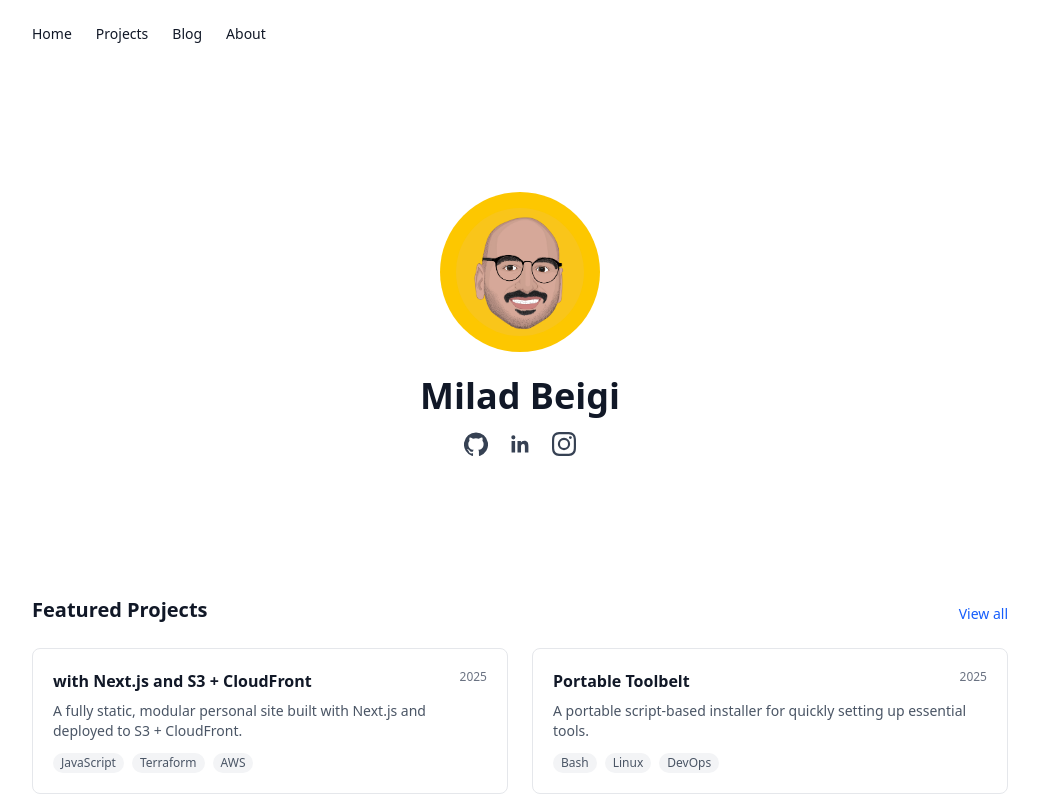
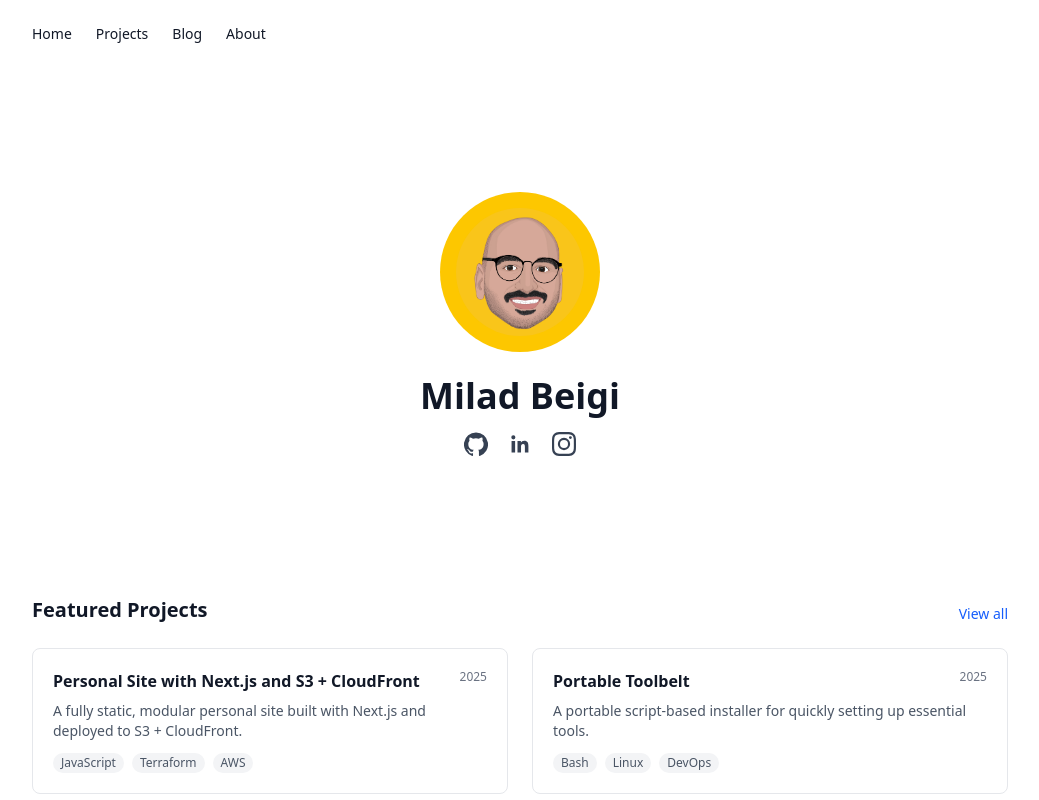
Before and after one commit to miladbeigi/milad.cloud, a Next.js app in the folder website/: page / in a window 1280 px wide. Shown: the top 800 px of the page, without its empty margins (120-1159 px from the left). Built offline with nearby package versions, Linux system fonts and the light colour scheme.

Commit message:
chore: fix project title

```diff
--- a/website/src/data/projects.js
+++ b/website/src/data/projects.js
@@ -1,7 +1,7 @@
 const projects = [
   {
     slug: "personal-site",
-    title: "with Next.js and S3 + CloudFront",
+    title: "Personal Site with Next.js and S3 + CloudFront",
     description: "A fully static, modular personal site built with Next.js and deployed to S3 + CloudFront.",
     tags: ["JavaScript", "Terraform", "AWS"],
     year: 2025,
```
